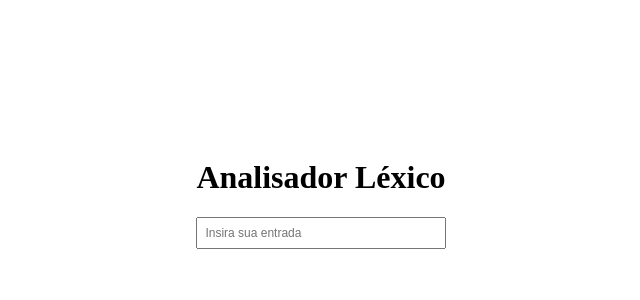
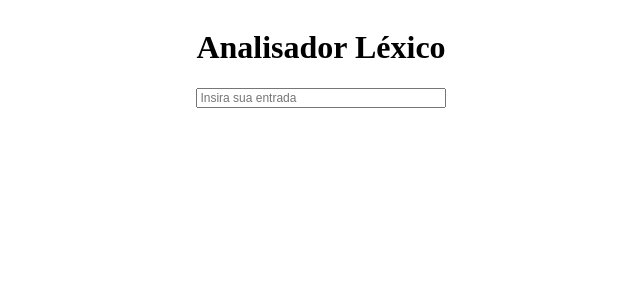
Before and after one commit to Alexandrehideki13/analizador-lexico, a Vue app: page / in a window 1280 px wide. Shown: the top 300 px of the page, without its empty margins (319-959 px from the left). Built offline with nearby package versions, Linux system fonts and the light colour scheme.

Commit message:
ajustes finais

```diff
--- a/public/index.html
+++ b/public/index.html
@@ -5,7 +5,7 @@
     <meta http-equiv="X-UA-Compatible" content="IE=edge">
     <meta name="viewport" content="width=device-width,initial-scale=1.0">
     <link rel="icon" href="<%= BASE_URL %>favicon.ico">
-    <title><%= htmlWebpackPlugin.options.title %></title>
+    <title>Analisador Léxico</title>
   </head>
   <body>
     <noscript>
--- a/src/views/Home.vue
+++ b/src/views/Home.vue
@@ -6,8 +6,23 @@
         v-model="wordValue"
         type="text"
         placeholder="Insira sua entrada"
-        style="font-size: 12px; padding: 7px; margin-bottom: 30px"
+        style="font-size: 12px; padding: 7px, margin-bottom: 20px"
       />
+      <span
+        v-show="validations.length > 0"
+        :style="{
+          margin: '20px auto 20px auto',
+          color: validations.find((val) => val.status === false)
+            ? 'red'
+            : 'green'
+        }"
+      >
+        {{
+          validations.find((val) => val.status === false)
+            ? "Palavra inválida"
+            : "Palavra válida"
+        }}
+      </span>
       <li
         v-for="(validation, index) in validations"
         :key="index"
@@ -52,41 +67,43 @@ Esse projeto foi desenvolvido por:
   },
   methods: {
     verifyWord(word) {
-      const regexValidarPrimeiraLetra = /[bcdfglmnprstvxz]/i.test(word);
-      this.validations.push({
+      this.validations.push(
+        {
+          //? regexValidarPrimeiraLetra
           text: "A primeira letra deve ser uma consoante válida.",
-        status: regexValidarPrimeiraLetra ? true : false,
-      });
-
-      const regexValidarSequenciaDaPalavra =
-        /^([bcdfglmnprstvxz][aeiou])+[bcdfglmnprstvxz]?\d*$/i.test(
+          status: /^[bcdfglmnprstvxz]/i.test(word) ? true : false,
+        },
+        {
+          //? regexValidarSequenciaDaPalavra
+          text: "A palavra deve alternar entre consoantes e vogais podendo haver sequência de números no final.",
+          status: /^([bcdfglmnprstvxz][aeiou])+[bcdfglmnprstvxz]?\d*$/i.test(
             word.replace(/\s/g, "")
-        );
-      this.validations.push({
-        text: "A palavra deve alternar entre consoantes e vogais podendo haver sequência de números no final.",
-        status: regexValidarSequenciaDaPalavra ? true : false,
-      });
-
-      const regexExcecaoLetras = /[jwkyçhq]/i.test(word);
-      this.validations.push({
+          )
+            ? true
+            : false,
+        },
+        {
+          //? regexExcecaoLetras
           text: 'Não pode conter as letras "j, w, k, y, ç, h e q".',
-        status: regexExcecaoLetras ? false : true,
-      });
-
-      const regexExcecaoCaracteres = /[/()&%$#@!]/.test(word);
-      this.validations.push({
+          status: /[jwkyçhq]/i.test(word) ? false : true,
+        },
+        {
+          //? regexExcecaoCaracteres
           text: 'Não pode conter caracteres especiais como "/, (, ), &, %, $, #, @ e !".',
-        status: regexExcecaoCaracteres ? false : true,
-      });
-
-      this.validations.push({
+          status: /[/()&%$#@!]/.test(word) ? false : true,
+        },
+        {
           text: "A palavra deverá ter no máximo 10 caracteres.",
           status: word.length <= 10 ? true : false,
-      });
-
-      this.validations.push({
-        text: "Palavra começada pela letra Z ou X é uma palavra reservada.",
-      });
+        },
+        ...(/^[zx]/i.test(word)
+          ? [
+              {
+                text: "Palavra começada com a letra Z ou X é uma palavra reservada.",
+              },
+            ]
+          : [])
+      );
     },
   },
 };
@@ -96,7 +113,6 @@ Esse projeto foi desenvolvido por:
   display: flex;
   justify-content: center;
   align-items: center;
-  height: 50vh;
 }
 .box {
   display: flex;
```
Lines whose indentation alone changed are shown as unchanged.
